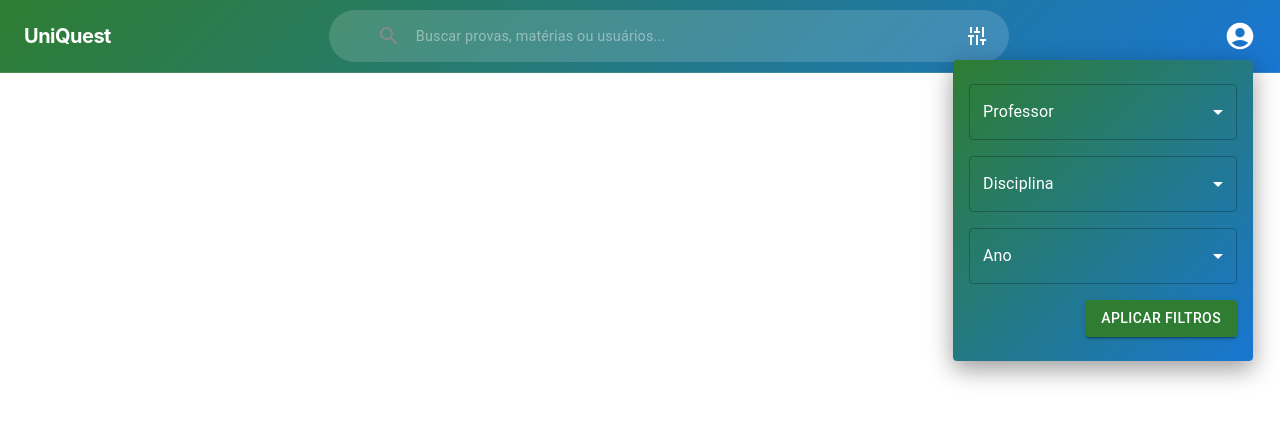
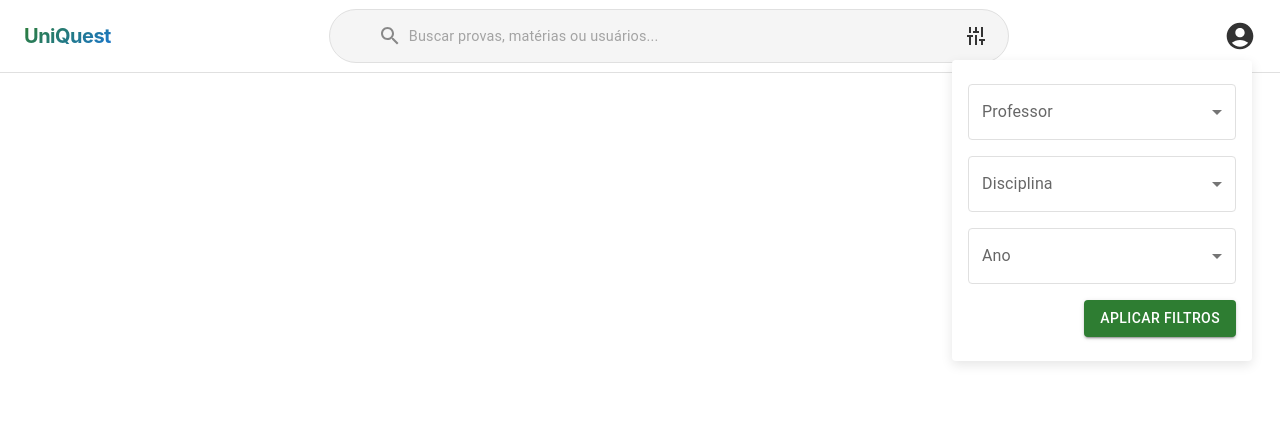
Before and after one commit to guiqwer/UniQuest, a React (Create React App) app in the folder front/: page / in a window 1280 px wide. Both pictures are taken after a click on the button 977 px from the left and 36 px from the top of the page. Shown: the top 422 px of the page. Built offline with nearby package versions, Linux system fonts and the light colour scheme; the HTML template or start-up script is replaced by a standard one.

Commit message:
Update Navbar

```diff
--- a/front/src/screens/NavBar.js
+++ b/front/src/screens/NavBar.js
@@ -1,14 +1,14 @@
 import * as React from 'react';
-import { styled, alpha } from '@mui/material/styles';
+import { styled } from '@mui/material/styles';
 import { AppBar, Box, Toolbar, IconButton, Typography, InputBase, Menu, MenuItem, Button, Select, FormControl, InputLabel, Chip } from "@mui/material";
-import { AccountCircle, Search, Tune, ArrowDropDown } from "@mui/icons-material";
+import { AccountCircle, Search, Tune } from "@mui/icons-material";
 
 const SearchContainer = styled('div')(({ theme }) => ({
   position: 'relative',
   borderRadius: '28px',
-  backgroundColor: alpha(theme.palette.common.white, 0.15),
+  backgroundColor: '#f5f5f5',
   '&:hover': {
-    backgroundColor: alpha(theme.palette.common.white, 0.25),
+    backgroundColor: '#e0e0e0',
   },
   width: '100%',
   maxWidth: '680px',
@@ -17,6 +17,8 @@ const SearchContainer = styled('div')(({ theme }) => ({
   display: 'flex',
   alignItems: 'center',
   paddingLeft: theme.spacing(4),
+  paddingRight: '60px',
+  border: '1px solid #e0e0e0'
 }));
 
 const SearchIconWrapper = styled('div')(({ theme }) => ({
@@ -40,11 +42,14 @@ const StyledInputBase = styled(InputBase)(({ theme }) => ({
   },
 }));
 
-const FiltrosContainer = styled('div')(({ theme }) => ({
+const FiltersContainer = styled('div')(({ theme }) => ({
   display: 'flex',
   gap: theme.spacing(1),
   alignItems: 'center',
-  marginLeft: theme.spacing(1),
+  position: 'absolute',
+  right: '56px',
+  top: '50%',
+  transform: 'translateY(-50%)'
 }));
 
 export default function NavBar() {
@@ -53,9 +58,7 @@ export default function NavBar() {
   const [professor, setProfessor] = React.useState('');
   const [disciplina, setDisciplina] = React.useState('');
   const [ano, setAno] = React.useState('');
-  const [filtros, setFiltros] = React.useState([]);
-  const isMenuOpen = Boolean(anchorEl);
-  const isFilterMenuOpen = Boolean(filterAnchorEl);
+  const [filters, setFilters] = React.useState([]);
 
   const handleMenuOpen = (event) => setAnchorEl(event.currentTarget);
   const handleMenuClose = () => setAnchorEl(null);
@@ -68,16 +71,16 @@ export default function NavBar() {
   const handleAnoChange = (event) => setAno(event.target.value);
 
   const handleFilterApply = () => {
-    const novosFiltros = [];
-    if (professor) novosFiltros.push(`Professor: ${professor}`);
-    if (disciplina) novosFiltros.push(`Disciplina: ${disciplina}`);
-    if (ano) novosFiltros.push(`Ano: ${ano}`);
-    setFiltros(novosFiltros);
+    const newFilters = [];
+    if (professor) newFilters.push(`Professor: ${professor}`);
+    if (disciplina) newFilters.push(`Disciplina: ${disciplina}`);
+    if (ano) newFilters.push(`Ano: ${ano}`);
+    setFilters(newFilters);
     handleFilterMenuClose();
   };
 
-  const handleDeleteFiltro = (filtroToDelete) => () => {
-    setFiltros(filtros.filter((filtro) => filtro !== filtroToDelete));
+  const handleDeleteFilter = (filterToDelete) => () => {
+    setFilters(filters.filter((filter) => filter !== filterToDelete));
   };
 
   return (
@@ -85,9 +88,9 @@ export default function NavBar() {
       <AppBar
         position="static"
         sx={{
-          background: 'linear-gradient(135deg, #2e7d32, #1976d2)',
+          backgroundColor: '#fff',
           boxShadow: 'none',
-          borderBottom: '1px solid rgba(255, 255, 255, 0.12)'
+          borderBottom: '1px solid rgba(0, 0, 0, 0.12)'
         }}
       >
         <Toolbar sx={{ minHeight: '72px!important', padding: '0 24px!important' }}>
@@ -100,7 +103,9 @@ export default function NavBar() {
               fontFamily: 'Inter, sans-serif',
               fontWeight: 700,
               letterSpacing: '-0.5px',
-              color: '#fff'
+              background: 'linear-gradient(135deg, #2e7d32, #1976d2)',
+              WebkitBackgroundClip: 'text',
+              WebkitTextFillColor: 'transparent',
             }}
           >
             UniQuest
@@ -112,25 +117,28 @@ export default function NavBar() {
                 <Search sx={{ color: '#888' }} />
               </SearchIconWrapper>
 
-              <FiltrosContainer>
-                {filtros.map((filtro, index) => (
+              <StyledInputBase
+                placeholder={filters.length === 0 ? "Buscar provas, matérias ou usuários..." : ""}
+                inputProps={{ 'aria-label': 'search' }}
+                sx={{ color: '#333', flexGrow: 1 }}
+              />
+
+              <FiltersContainer>
+                {filters.map((filter, index) => (
                   <Chip
                     key={index}
-                    label={filtro}
-                    onDelete={handleDeleteFiltro(filtro)}
+                    label={filter}
+                    onDelete={handleDeleteFilter(filter)}
                     sx={{
-                      backgroundColor: alpha('#fff', 0.1),
-                      color: '#fff',
+                      backgroundColor: '#d3d3d3',
+                      color: '#333',
+                      '& .MuiChip-deleteIcon': {
+                        color: '#666'
+                      }
                     }}
                   />
                 ))}
-              </FiltrosContainer>
-
-              <StyledInputBase
-                placeholder={filtros.length === 0 ? "Buscar provas, matérias ou usuários..." : ""}
-                inputProps={{ 'aria-label': 'search' }}
-                sx={{ color: '#fff', flexGrow: 1 }}
-              />
+              </FiltersContainer>
 
               <IconButton
                 size="large"
@@ -141,9 +149,9 @@ export default function NavBar() {
                   right: 8,
                   top: '50%',
                   transform: 'translateY(-50%)',
-                  color: '#fff',
+                  color: '#333',
                   '&:hover': {
-                    backgroundColor: 'rgba(255, 255, 255, 0.08)'
+                    backgroundColor: 'rgba(0, 0, 0, 0.04)'
                   }
                 }}
               >
@@ -160,9 +168,9 @@ export default function NavBar() {
             aria-haspopup="true"
             onClick={handleMenuOpen}
             sx={{
-              color: '#fff',
+              color: '#333',
               '&:hover': {
-                backgroundColor: 'rgba(255, 255, 255, 0.08)'
+                backgroundColor: 'rgba(0, 0, 0, 0.04)'
               }
             }}
           >
@@ -172,51 +180,51 @@ export default function NavBar() {
 
         <Menu
           anchorEl={anchorEl}
-          open={isMenuOpen}
+          open={Boolean(anchorEl)}
           onClose={handleMenuClose}
           sx={{
             '& .MuiPaper-root': {
-              backgroundColor: '#2A2A2A',
-              color: '#fff',
+              backgroundColor: '#fff',
+              color: '#333',
               minWidth: '200px',
-              boxShadow: '0 8px 24px rgba(0,0,0,0.4)'
+              boxShadow: '0 4px 12px rgba(0,0,0,0.1)'
             }
           }}
         >
-          <MenuItem onClick={handleMenuClose} sx={{ '&:hover': { backgroundColor: 'rgba(255,255,255,0.08)' } }}>
-            Meu Perfil
+          <MenuItem onClick={handleMenuClose} sx={{ '&:hover': { backgroundColor: 'rgba(0,0,0,0.04)' } }}>
+            Perfil
           </MenuItem>
-          <MenuItem onClick={handleMenuClose} sx={{ '&:hover': { backgroundColor: 'rgba(255,255,255,0.08)' } }}>
-            Configurações
-          </MenuItem>
-          <MenuItem onClick={handleMenuClose} sx={{ '&:hover': { backgroundColor: 'rgba(255,255,255,0.08)' } }}>
+          <MenuItem onClick={handleMenuClose} sx={{ '&:hover': { backgroundColor: 'rgba(0,0,0,0.04)' } }}>
             Sair
           </MenuItem>
         </Menu>
 
         <Menu
           anchorEl={filterAnchorEl}
-          open={isFilterMenuOpen}
+          open={Boolean(filterAnchorEl)}
           onClose={handleFilterMenuClose}
           sx={{
             '& .MuiPaper-root': {
-              background: 'linear-gradient(135deg, #2e7d32, #1976d2)',
-              color: '#fff',
+              backgroundColor: '#fff',
+              color: '#333',
               minWidth: '300px',
-              boxShadow: '0 8px 24px rgba(0,0,0,0.4)',
+              boxShadow: '0 4px 12px rgba(0,0,0,0.1)',
               padding: '16px',
             }
           }}
         >
           <FormControl fullWidth sx={{ mb: 2 }}>
-            <InputLabel id="professor-label" sx={{ color: '#fff' }}>Professor</InputLabel>
+            <InputLabel id="professor-label">Professor</InputLabel>
             <Select
               labelId="professor-label"
               value={professor}
               onChange={handleProfessorChange}
               label="Professor"
-              IconComponent={ArrowDropDown}
-              sx={{ color: '#fff', '& .MuiSvgIcon-root': { color: '#fff' } }}
+              sx={{
+                '& .MuiOutlinedInput-notchedOutline': {
+                  borderColor: '#e0e0e0'
+                }
+              }}
             >
               <MenuItem value="Igor Valente">Prof. Igor Valente</MenuItem>
               <MenuItem value="Adriano Blue">Prof. Adriano Blue</MenuItem>
@@ -225,14 +233,17 @@ export default function NavBar() {
           </FormControl>
 
           <FormControl fullWidth sx={{ mb: 2 }}>
-            <InputLabel id="disciplina-label" sx={{ color: '#fff' }}>Disciplina</InputLabel>
+            <InputLabel id="disciplina-label">Disciplina</InputLabel>
             <Select
               labelId="disciplina-label"
               value={disciplina}
               onChange={handleDisciplinaChange}
               label="Disciplina"
-              IconComponent={ArrowDropDown}
-              sx={{ color: '#fff', '& .MuiSvgIcon-root': { color: '#fff' } }}
+              sx={{
+                '& .MuiOutlinedInput-notchedOutline': {
+                  borderColor: '#e0e0e0'
+                }
+              }}
             >
               <MenuItem value="POO">Programação Orientada a Objetos (POO)</MenuItem>
               <MenuItem value="PLIN">Programação Linear (PLIN)</MenuItem>
@@ -241,14 +252,17 @@ export default function NavBar() {
           </FormControl>
 
           <FormControl fullWidth sx={{ mb: 2 }}>
-            <InputLabel id="ano-label" sx={{ color: '#fff' }}>Ano</InputLabel>
+            <InputLabel id="ano-label">Ano</InputLabel>
             <Select
               labelId="ano-label"
               value={ano}
               onChange={handleAnoChange}
               label="Ano"
-              IconComponent={ArrowDropDown}
-              sx={{ color: '#fff', '& .MuiSvgIcon-root': { color: '#fff' } }}
+              sx={{
+                '& .MuiOutlinedInput-notchedOutline': {
+                  borderColor: '#e0e0e0'
+                }
+              }}
             >
               <MenuItem value="2024">2024</MenuItem>
               <MenuItem value="2023">2023</MenuItem>
```
